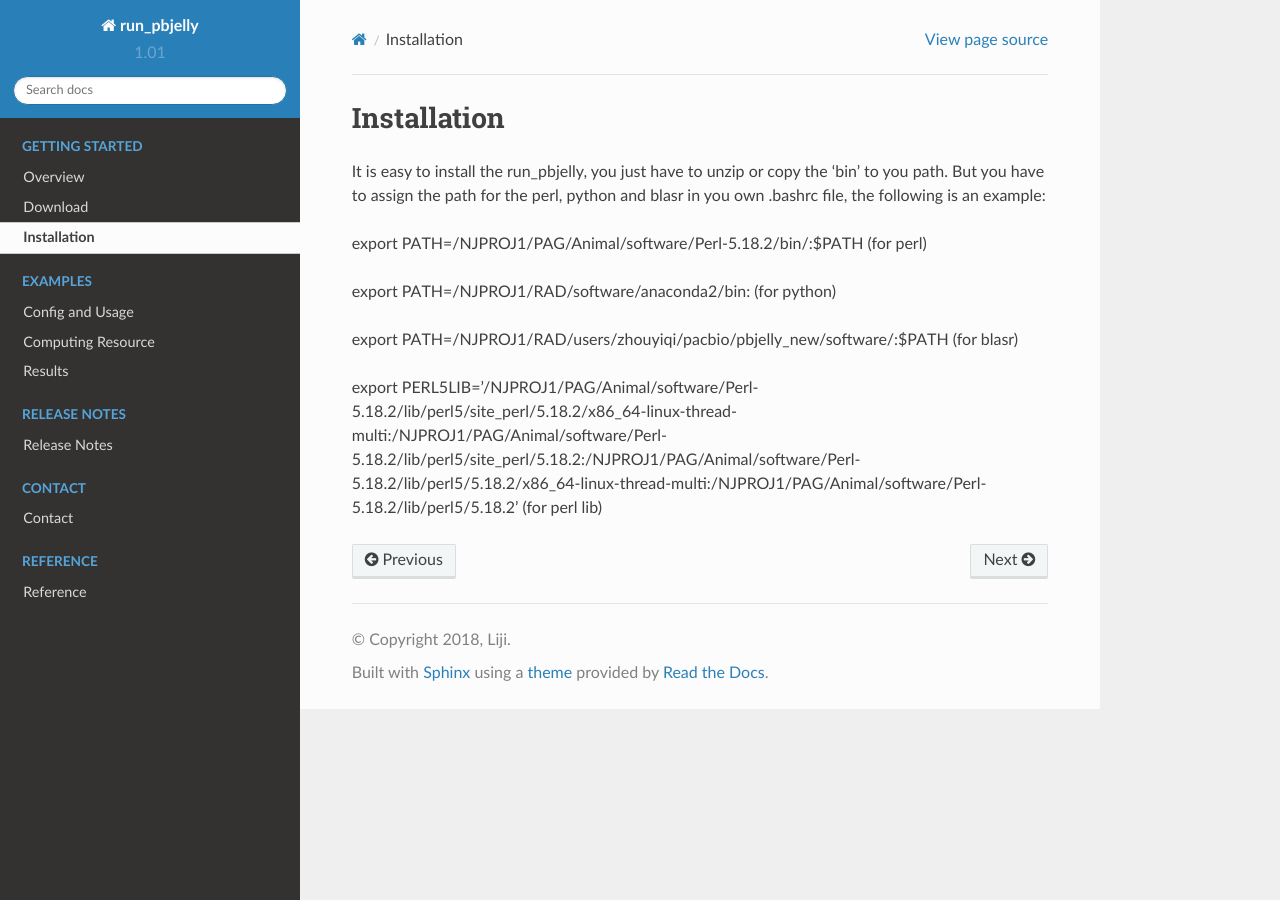
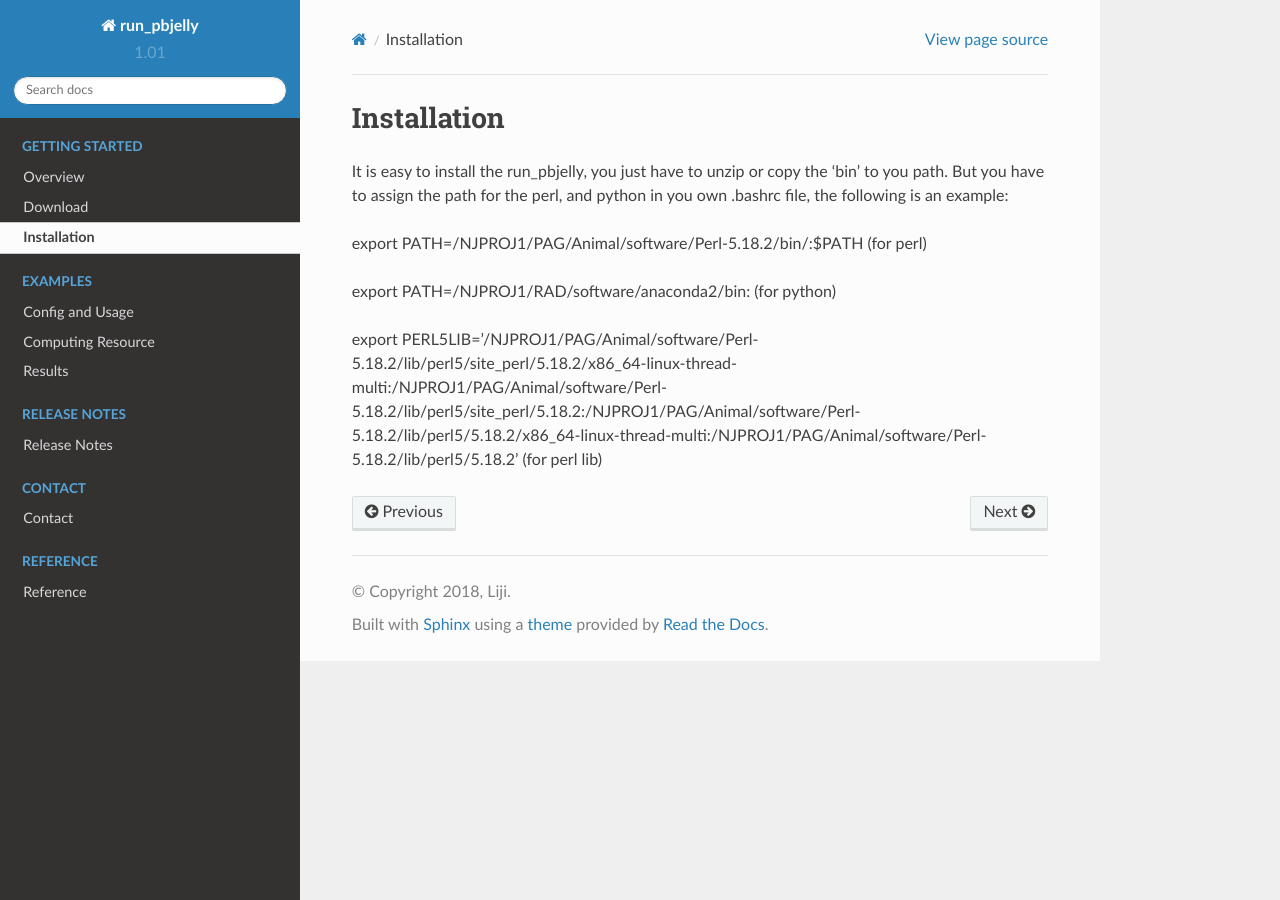
Before and after one commit to bitcometz/run_pbjelly, a Sphinx documentation site: the page built from source/install.rst, in a window 1280 px wide. Built offline with Sphinx 7.4.7 and the Read the Docs theme 2.0.0, drawn with Linux system fonts in a browser that asks for light colours.

Commit message:
Update install.rst

```diff
--- a/source/install.rst
+++ b/source/install.rst
@@ -3,12 +3,10 @@
 Installation
 ================================================================================
 
-It is easy to install the run_pbjelly, you just have to unzip or copy the 'bin' to you path. But you have to assign the path for the perl, python and blasr in you own .bashrc file, the following is an example:
+It is easy to install the run_pbjelly, you just have to unzip or copy the 'bin' to you path. But you have to assign the path for the perl, and python in you own .bashrc file, the following is an example:
 
 export PATH=/NJPROJ1/PAG/Animal/software/Perl-5.18.2/bin/:$PATH (for perl)
 
 export PATH=/NJPROJ1/RAD/software/anaconda2/bin: (for python)
 
-export PATH=/NJPROJ1/RAD/users/zhouyiqi/pacbio/pbjelly_new/software/:$PATH (for blasr)
-
 export PERL5LIB='/NJPROJ1/PAG/Animal/software/Perl-5.18.2/lib/perl5/site_perl/5.18.2/x86_64-linux-thread-multi:/NJPROJ1/PAG/Animal/software/Perl-5.18.2/lib/perl5/site_perl/5.18.2:/NJPROJ1/PAG/Animal/software/Perl-5.18.2/lib/perl5/5.18.2/x86_64-linux-thread-multi:/NJPROJ1/PAG/Animal/software/Perl-5.18.2/lib/perl5/5.18.2' (for perl lib)
```
